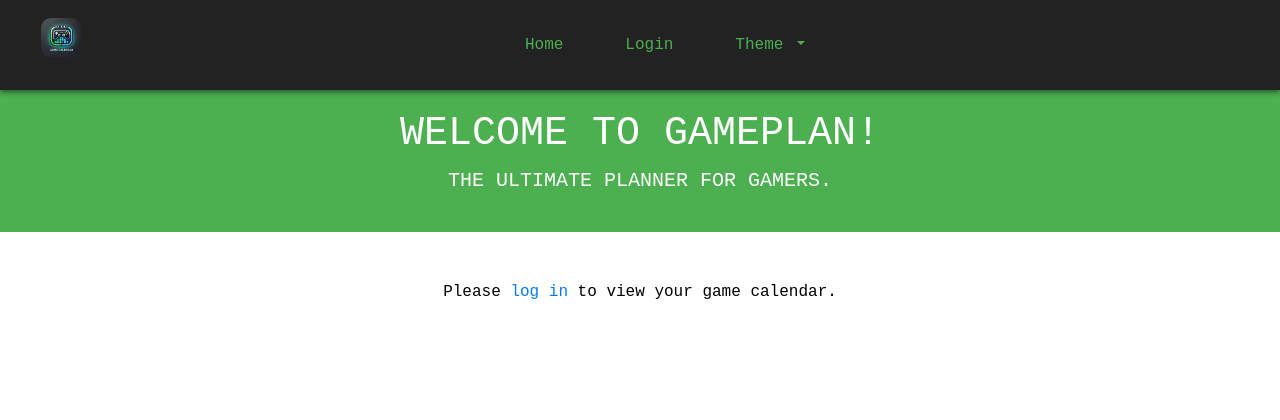
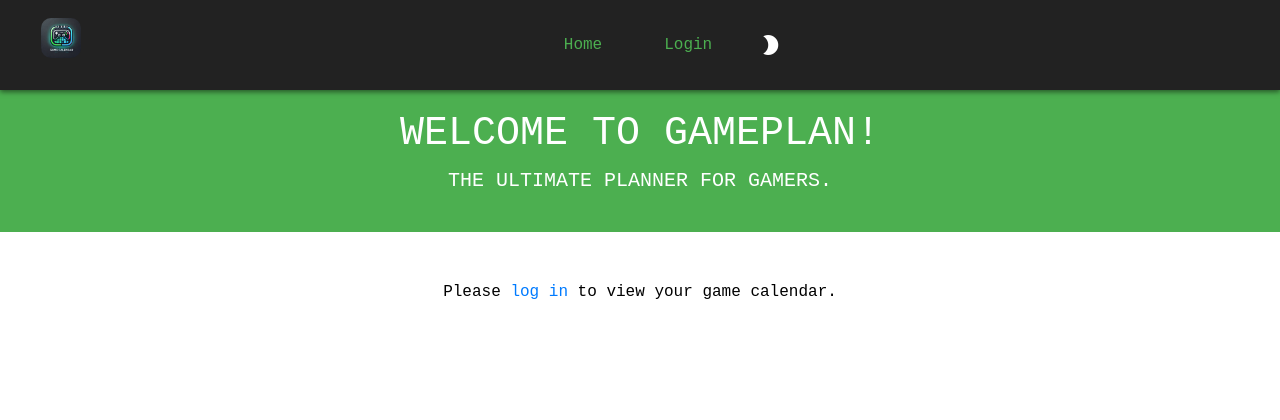
Before and after one commit to UCCS-CS4300-5300/Group2-fall2024, a Django app: page / in a window 1280 px wide. Shown: the top 420 px of the page. Run offline with Django 4.2, Linux system fonts and the light colour scheme; some libraries are stand-ins or nearby versions.

Commit message:
Updated base_template to modify dark/light toggle to button

```diff
--- a/project/home/templates/base_template.html
+++ b/project/home/templates/base_template.html
@@ -1,6 +1,6 @@
 <!DOCTYPE html>
 <html lang="en">
-    <!-- ensure that static folder is available for use on this template -->
+    <!-- Ensure that the static folder is available for use on this template -->
 {% load static %}
 {% load bootstrap5 %}
 {% bootstrap_css %}
@@ -8,37 +8,33 @@
 <head>
     <meta charset="UTF-8">
     <meta name="viewport" content="width=device-width, initial-scale=1.0">
-    <!-- Used bootstrap to make sure sticky navigation bar with game-logo on the left and routes to other pages -->
+    <!-- Use bootstrap for sticky navigation bar -->
     <link rel="stylesheet" href="{% static 'styles-v2.css' %}">
     <link href="https://stackpath.bootstrapcdn.com/bootstrap/4.5.2/css/bootstrap.min.css" rel="stylesheet">
+    <link href="https://fonts.googleapis.com/icon?family=Material+Icons" rel="stylesheet">
 
     <title>
-        {% block title %}Homepage
-        {% endblock %}
+        {% block title %}Homepage{% endblock %}
     </title>
-
 </head>
 <body class="d-flex flex-column min-vh-100">
 
-    <!-- including common navbar file on index page  -->
-    <!-- Updated navigation for responsiveness w/ better view -->
-    <nav class="nav navbar navbar-expand-lg navbar-dark sticky-top" >
+    <!-- Navigation Bar -->
+    <nav class="nav navbar navbar-expand-lg navbar-dark sticky-top">
         <div class="container-fluid">
-            <!-- logo -->
+            <!-- Logo -->
             <img src="{% static 'images/game-logo.png' %}" alt="GamePlan Logo" class="logo">
-            <!-- toggle navigation for the small screen sizes for responsiveness -->
+            <!-- Toggle button for small screens -->
             <button class="navbar-toggler" type="button" data-toggle="collapse" data-target="#navbarNav"
                 aria-controls="navbarNav" aria-expanded="false" aria-label="Toggle navigation">
                 <span class="navbar-toggler-icon"></span>
             </button>
 
-            <div class="collapse navbar-collapse" id="navbarNav" >
-                <div class="mx-auto"> <!-- This centers the navbar items -->
-                    <!-- navigation list -->
+            <div class="collapse navbar-collapse" id="navbarNav">
+                <div class="mx-auto">
                     <ul class="navbar-nav">
                         <li class="nav-item active"><a class="nav-link" href="{% url 'home' %}">Home</a></li>
                         {% if user.is_authenticated %}
-                        <!-- Calendar View Dropdown -->
                         <li class="nav-item dropdown">
                             <a class="nav-link dropdown-toggle" id="viewToggleDropdown" role="button" data-toggle="dropdown" aria-haspopup="true" aria-expanded="false">
                                 Calendar
@@ -49,36 +45,33 @@
                             </div>
                         </li>
                         <li class="nav-item"><a class="nav-link" href="{% url 'todo_list' %}">To-Do List</a></li>
-
                         <li class="nav-item"><a class="nav-link" href="{% url 'user_page' %}">Account</a></li>
                         <li class="nav-item"><a class="nav-link" href="{% url 'logout' %}">Logout</a></li>
                         {% else %}
                         <li class="nav-item"><a class="nav-link" href="{% url 'login' %}?next={{ request.path }}">Login</a></li>
-                        {%endif%}
+                        {% endif %}
 
-                        <li class="nav-item dropdown">
-                            <a class="nav-link dropdown-toggle" id="themeToggleDropdown" role="button" data-toggle="dropdown" aria-haspopup="true" aria-expanded="false">
-                                Theme
-                            </a>
-                            <div class="dropdown-menu" aria-labelledby="themeToggleDropdown">
-                                <button id="theme-toggle" class="dropdown-item" onclick="toggleTheme()">Dark/Light Mode</button>
+                        <!-- Theme Toggle -->
+                        <li class="nav-item">
+                            <div class="form-check form-switch d-flex align-items-center">
+                                <input class="form-check-input d-none" type="checkbox" id="theme-toggle" onchange="toggleTheme()">
+                                <label class="form-check-label m-0" for="theme-toggle">
+                                    <span id="theme-icon" class="material-icons" style="cursor: pointer;">light_mode</span>
+                                </label>
                             </div>
                         </li>
                     </ul>
-
-
                 </div>
             </div>
         </div>
     </nav>
+
     <!-- Page Content -->
-    <div class="flex-grow-1" id = "content">
+    <div class="flex-grow-1" id="content">
         {% block content %}{% endblock %}
     </div>
 
-    {% block scripts %}
-    {% endblock %}
-
+    {% block scripts %}{% endblock %}
     {% block footer %}
     <footer class="footer mt-auto">
         <div class="container text-center">
@@ -87,15 +80,12 @@
     </footer>
     {% endblock %}
 
-
-
 <!-- Bootstrap and jQuery JS -->
 <script src="https://code.jquery.com/jquery-3.6.0.min.js"></script>
+<script src="https://cdn.jsdelivr.net/npm/bootstrap@4.5.2/dist/js/bootstrap.bundle.min.js"></script>
 
-<script src="https://cdn.jsdelivr.net/npm/bootstrap@4.5.2/dist/js/bootstrap.bundle.min.js"></script>
 <!-- Theme toggle script -->
 <script>
-
     function toggleTheme() {
         const body = document.body;
         const currentTheme = body.getAttribute('data-theme');
@@ -103,6 +93,10 @@
         // Toggle the theme
         const newTheme = currentTheme === 'dark' ? 'light' : 'dark';
         body.setAttribute('data-theme', newTheme);
+
+        // Update the icon
+        const themeIcon = document.getElementById('theme-icon');
+        themeIcon.textContent = newTheme === 'dark' ? 'light_mode' : 'brightness_2'; // Bright moon for light mode
 
         // Save preference to localStorage
         localStorage.setItem('theme', newTheme);
@@ -112,10 +106,13 @@
     document.addEventListener('DOMContentLoaded', () => {
         const savedTheme = localStorage.getItem('theme') || 'light'; // Default to light
         document.body.setAttribute('data-theme', savedTheme);
+
+        // Set the toggle icon based on the saved theme
+        const themeIcon = document.getElementById('theme-icon');
+        themeIcon.textContent = savedTheme === 'dark' ? 'light_mode' : 'brightness_2'; // Bright moon for light mode
     });
+</script>
 
-
-</script>
 <style>
     /* Dark and Light Theme Styles */
     body[data-theme='light'] {
@@ -128,8 +125,39 @@
         color: #ffffff; /* Light text */
     }
 
+    #theme-icon {
+        font-size: 1.5em;
+        color: #ffffff;
+        display: flex;
+        justify-content: center;
+        align-items: center;
+        margin: 0;
+        padding: 0;
+    }
+
+    .form-check.form-switch {
+        display: flex;
+        align-items: center;
+        margin: 0;
+        justify-content: center;
+        padding: 0;
+        height: 100%;
+    }
+
+    .nav-item .form-check-label {
+        margin: 0;
+    }
+
+    .navbar-nav .nav-item {
+        display: flex;
+        align-items: center;
+    }
+
+    .navbar {
+        min-height: 56pxx;
+    }
+
 
 </style>
-</div>
 </body>
 </html>
```
Also changed, not shown: project/db.sqlite3. Lines whose indentation alone changed are shown as unchanged.
